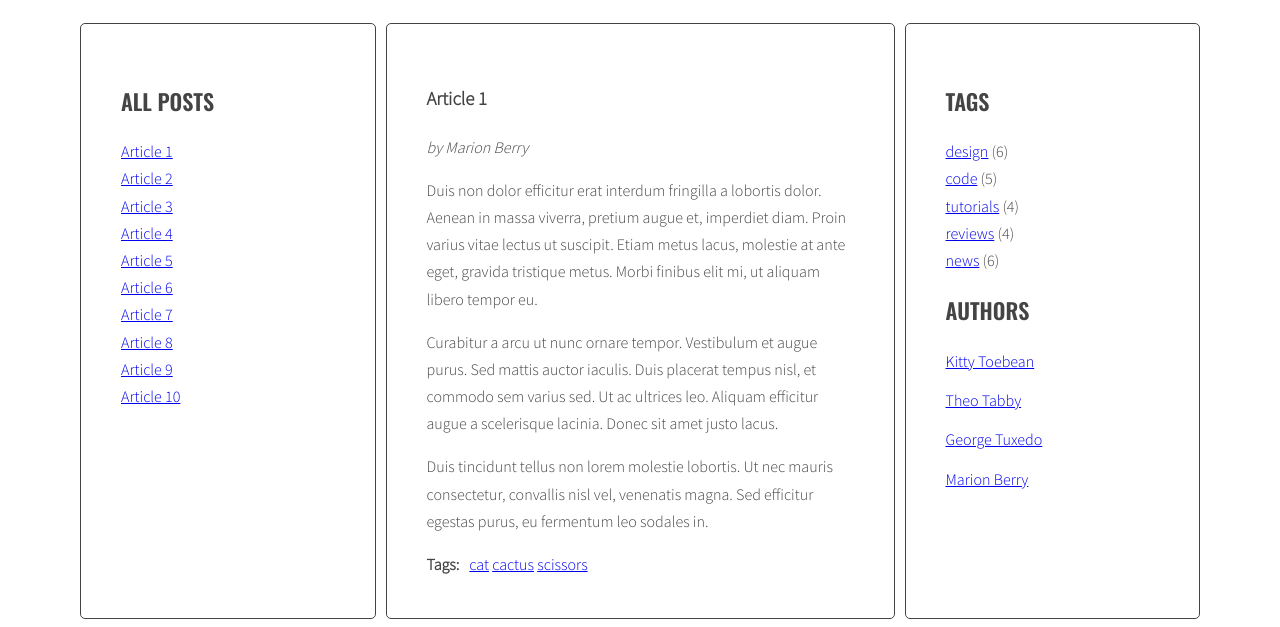
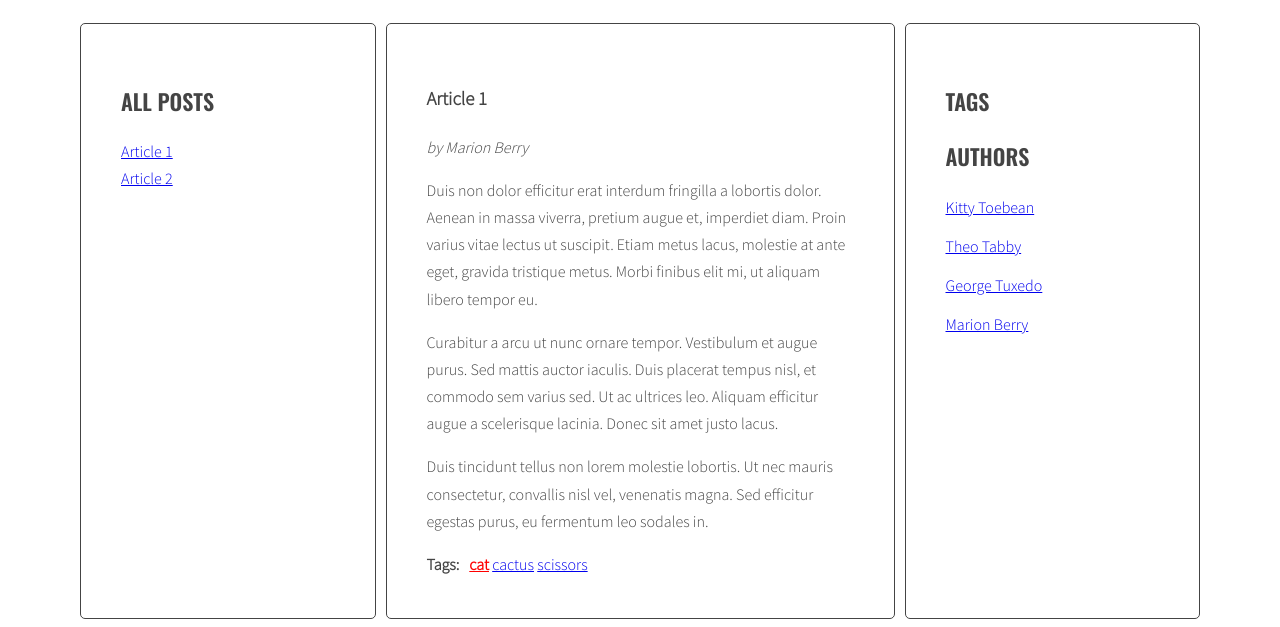
Before and after one commit to asmagala/javascript-blog, a website: page index.html in a window 1280 px wide. Both pictures are taken after a click on the link "cat". Shown: the part 220-847 px from the top of the page. Drawn offline with nearby package versions, Linux system fonts and the light colour scheme.

Commit message:
Complete tagClickHandler.

```diff
--- a/index.html
+++ b/index.html
@@ -29,8 +29,6 @@
                     <div class="post-tags">
                       <p><strong>Tags:</strong></p>
                       <ul class="list list-horizontal">
-                        <li><a href="#">design</a></li>
-                        <li><a href="#">tutorials</a></li>
                       </ul>
                     </div>
                   </article>
@@ -47,8 +45,6 @@
                     <div class="post-tags">
                       <p><strong>Tags:</strong></p>
                       <ul class="list list-horizontal">
-                        <li><a href="#">news</a></li>
-                        <li><a href="#">code</a></li>
                       </ul>
                     </div>
                   </article>
@@ -64,9 +60,6 @@
                     <div class="post-tags">
                       <p><strong>Tags:</strong></p>
                       <ul class="list list-horizontal">
-                        <li><a href="#">news</a></li>
-                        <li><a href="#">reviews</a></li>
-                        <li><a href="#">design</a></li>
                       </ul>
                     </div>
                   </article>
@@ -83,9 +76,6 @@
                     <div class="post-tags">
                       <p><strong>Tags:</strong></p>
                       <ul class="list list-horizontal">
-                        <li><a href="#">tutorials</a></li>
-                        <li><a href="#">code</a></li>
-                        <li><a href="#">design</a></li>
                       </ul>
                     </div>
                   </article>
@@ -102,8 +92,6 @@
                     <div class="post-tags">
                       <p><strong>Tags:</strong></p>
                       <ul class="list list-horizontal">
-                        <li><a href="#">design</a></li>
-                        <li><a href="#">reviews</a></li>
                       </ul>
                     </div>
                   </article>
@@ -120,8 +108,6 @@
                     <div class="post-tags">
                       <p><strong>Tags:</strong></p>
                       <ul class="list list-horizontal">
-                        <li><a href="#">reviews</a></li>
-                        <li><a href="#">code</a></li>
                       </ul>
                     </div>
                   </article>
@@ -138,8 +124,6 @@
                     <div class="post-tags">
                       <p><strong>Tags:</strong></p>
                       <ul class="list list-horizontal">
-                        <li><a href="#">code</a></li>
-                        <li><a href="#">news</a></li>
                       </ul>
                     </div>
                   </article>
@@ -156,9 +140,6 @@
                     <div class="post-tags">
                       <p><strong>Tags:</strong></p>
                       <ul class="list list-horizontal">
-                        <li><a href="#">news</a></li>
-                        <li><a href="#">design</a></li>
-                        <li><a href="#">tutorials</a></li>
                       </ul>
                     </div>
                   </article>
@@ -175,8 +156,6 @@
                     <div class="post-tags">
                       <p><strong>Tags:</strong></p>
                       <ul class="list list-horizontal">
-                        <li><a href="#">news</a></li>
-                        <li><a href="#">tutorials</a></li>
                       </ul>
                     </div>
                   </article>
@@ -204,11 +183,6 @@
                 <aside class="sidebar">
                   <h2 class="section-title">Tags</h2>
                   <ul class="list tags">
-                    <li><a href="#">design</a> <span>(6)</span></li>
-                    <li><a href="#">code</a> <span>(5)</span></li>
-                    <li><a href="#">tutorials</a> <span>(4)</span></li>
-                    <li><a href="#">reviews</a> <span>(4)</span></li>
-                    <li><a href="#">news</a> <span>(6)</span></li>
                   </ul>
                   <h2 class="section-title">Authors</h2>
                   <ul class="list authors">
--- a/js/script.js
+++ b/js/script.js
@@ -35,7 +35,7 @@
     optTitleListSelector = '.titles';
     optArticleTagsSelector = '.post-tags .list';
 
-  function generateTitleLinks() {
+  function generateTitleLinks(customSelector = '') {
 
     /* remove contents of titleList */
     const titleList = document.querySelector(optTitleListSelector);
@@ -43,7 +43,7 @@
     titleList.innerHTML = '';
 
     /* for each article */
-    const articles = document.querySelectorAll(optArticleSelector);
+    const articles = document.querySelectorAll(optArticleSelector + customSelector);
 
     let html = '';
     for(let article of articles){
@@ -116,30 +116,34 @@
     /* make a new constant "href" and read the attribute "href" of the clicked element */
     const href = clickedElement.getAttribute('href');
 
-    console.log(href);
-
     /* make a new constant "tag" and extract tag from the "href" constant */
     const tag = href.replace('#tag-', '');
 
-    console.log(tag);
-
     /* find all tag links with class active */
 
+    //////////////////////////////////////////////////////////////////////////////////
+    const activeTagLinks = document.querySelectorAll('a.active[href^="#tag-"]');
+
     /* START LOOP: for each active tag link */
+    for(activeTagLink of activeTagLinks) {
+      /* remove class active */
+      activeTagLink.classList.remove('active');
+    } /* END LOOP: for each active tag link */
 
-      /* remove class active */
-
-    /* END LOOP: for each active tag link */
+    ///////////////////////////////////////////////////////////////////////////////////////
 
     /* find all tag links with "href" attribute equal to the "href" constant */
+    const tagLinks = document.querySelectorAll('a[href="' + href + '"]');
+    /* START LOOP: for each found tag link */
+    for(let tagLink of tagLinks) {
+      /* add class active */
+      tagLink.classList.add('active');
+      console.log(tagLink);
 
-    /* START LOOP: for each found tag link */
-
-      /* add class active */
-
-    /* END LOOP: for each found tag link */
+    } /* END LOOP: for each found tag link */
 
     /* execute function "generateTitleLinks" with article selector as argument */
+    generateTitleLinks('[data-tags~="' + tag + '"]');
   }
 
   function addClickListenersToTags(){
```
